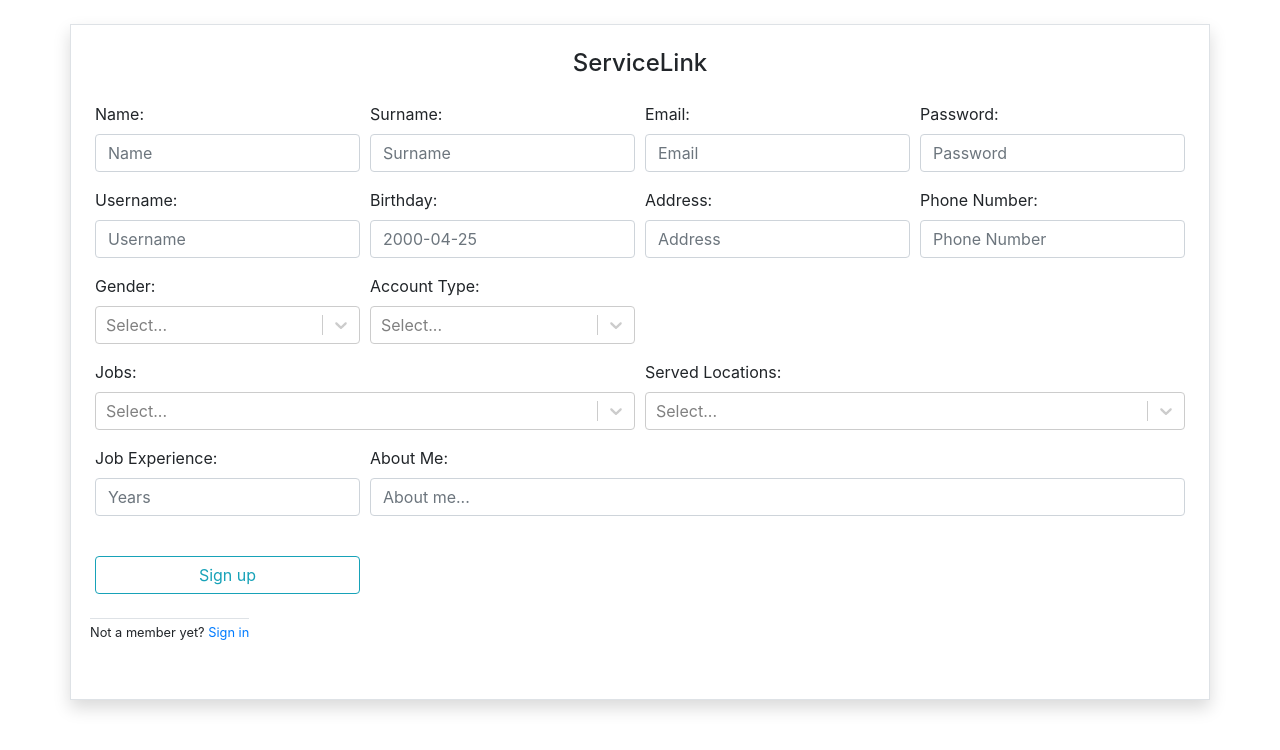
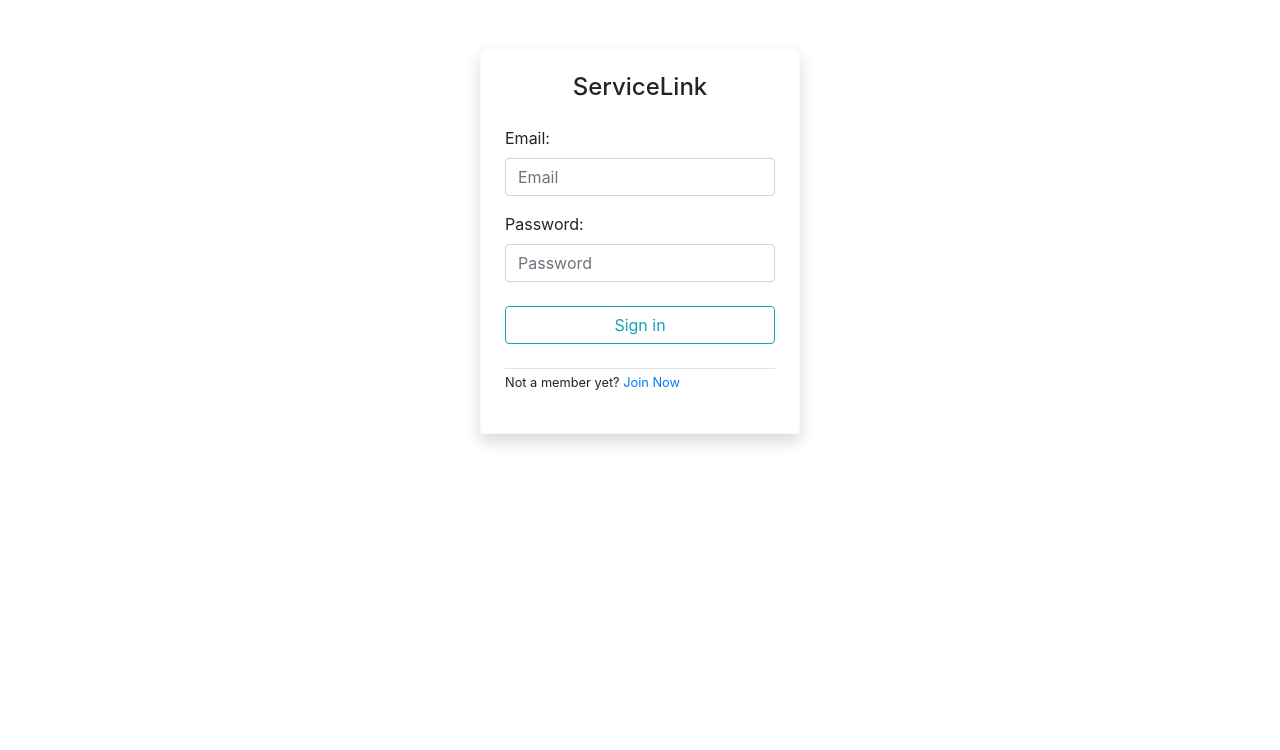
Before and after one commit to AndreasErodotou/ptixiaki, a React (Create React App) app in the folder src/main/frontend_ptixiakis/ptixiaki/: page / in a window 1280 px wide. Shown: the top 750 px of the page. Built offline with nearby package versions, Linux system fonts and the light colour scheme.

Commit message:
href bug fixed & in signup professional fileds are hidden from customers

```diff
--- a/src/main/frontend_ptixiakis/ptixiaki/src/App.js
+++ b/src/main/frontend_ptixiakis/ptixiaki/src/App.js
@@ -4,11 +4,11 @@ import Signin from './Forms/Signin/Signin';
 import Signup from './Forms/Signup/Signup';
 
 const Welcome = (props)=> {
-
+  console.log("user: "+props.user)
   return (
     <div>
-      Welcome <strong>{props.user.email}</strong>!
-      <a href="http://localhost:3000/signin" onClick={props.onSignOut}>Sign out</a>
+      Welcome <strong>{props.user.email}</strong>! <b></b>
+      <a href="javascript:void(0);" onClick={props.onSignOut}>Sign out</a>
     </div>
   )
 }
@@ -19,17 +19,16 @@ class App extends Component{
 
     this.state = {
       user: null,
-      // user: {accountType: "Customer"},
-      isLoginOpen: false,
-      isRegisterOpen: true,
+      isLoginOpen: true,
+      isRegisterOpen: false,
     }
   }
 
   signIn(email, password) {
       this.setState({
         user: {
-          email,
-          password,
+          "email"   : email,
+          "password": password
         },
       isLoginOpen: false,
       isRegisterOpen: false
@@ -40,36 +39,37 @@ class App extends Component{
     accountType, jobs, servedLoc, jobExp, aboutMe)    {
       this.setState({
         user: {
-          name,
-          surname,
-          username,
-          email,
-          password,
-          birthday,
-          address,
-          phoneNum,
-          gender,
-          accountType,
-          jobs,
-          servedLoc,
-          jobExp,
-          aboutMe
+          "name"        :   name,
+          "surname"     :   surname,
+          "username"    :   username,
+          "email"       :   email,
+          "password"    :   password,
+          "birthday"    :   birthday,
+          "address"     :   address,
+          "phoneNum"    :   phoneNum,
+          "gender"      :   gender,
+          "accountType" :   accountType,
+          "jobs"        :   jobs,
+          "servedLoc"   :   servedLoc,
+          "jobExp"      :   jobExp,
+          "aboutMe"     :   aboutMe
         },
       })
   }
 
-  // changeAccountType(accountType){
-  //   this.setState({
-  //     ...this.state.user, accountType
-  //   })
-  // }
+  changeAccountType(accountType){
+    this.setState({user: {
+      ...this.state.user, accountType : accountType.label}
+    })
+    // console.log("changeAccTypeState:"+this.state)
+  }
 
   signOut() {
-    this.setState({user: null})
+    this.setState({user: null,
+                  isLoginOpen: true})
   }
 
   changeToSignUp(){
-    console.log("ime stin change to sign up")
     this.setState({
       isLoginOpen: false,
       isRegisterOpen: true
@@ -77,7 +77,6 @@ class App extends Component{
   }
 
   changeToSignIn(){
-    console.log("ime stin change to sign in")
     this.setState({
       isLoginOpen: true,
       isRegisterOpen: false
@@ -93,22 +92,22 @@ class App extends Component{
     if(this.state.isLoginOpen){
       s_in=(
         <Signin
-        onSignIn={this.signIn.bind(this)}
-        onChangeToSignUp={this.changeToSignUp.bind(this)}
+        onSignIn={ this.signIn.bind(this) }
+        onChangeToSignUp={ this.changeToSignUp.bind(this) }
         />)
     }else if(this.state.isRegisterOpen){
       s_up=(
         <Signup
-        onSignup={this.signUp.bind(this)}
-        onChangeToSignIn={this.changeToSignIn.bind(this)}
-        // onChangeAccountType={this.changeAccountType.bind(this)}
-        // accountType={this.state.user.accountType}
+        onSignup={ this.signUp.bind(this) }
+        onChangeToSignIn={ this.changeToSignIn.bind(this) }
+        onChangeAccountType={ this.changeAccountType.bind(this) }
+        accountType={ (this.state.user)? this.state.user.accountType : "" }
         />)
     }else{
       welc=(
         <Welcome
-        user={this.state.user}
-        onSignOut={this.signOut.bind(this)}
+        user={ this.state.user }
+        onSignOut={ this.signOut.bind(this) }
         />)
     }
 
--- a/src/main/frontend_ptixiakis/ptixiaki/src/Forms/Signin/Signin.js
+++ b/src/main/frontend_ptixiakis/ptixiaki/src/Forms/Signin/Signin.js
@@ -3,18 +3,10 @@ import '../../../node_modules/bootstrap/dist/css/bootstrap.min.css';
 
 
 class Signin extends React.Component{
-    handleSignIn(e) {
-        e.preventDefault()
+    handleSignIn() {
         let email = this.refs.email.value
         let password = this.refs.password.value
-        console.log("change to sign up: "+this.props.onChangeToSignUp)
-        console.log("on sign in"+this.props.onSignIn)
         this.props.onSignIn(email, password)
-    }
-
-    gotoSignUp(e){
-        e.preventDefault()
-        this.props.onChangeToSignUp()
     }
 
     render() {
@@ -40,8 +32,8 @@ class Signin extends React.Component{
 
                         <div className="md-form form-group border-top">
                             <p>
-                                <small>Not a member yet?
-                                    <a href="http://localhost:3000/signup" onClick={this.gotoSignUp.bind(this)}> Join Now </a>
+                                <small>Not a member yet?  <b></b>
+                                    <a href="javascript:void(0);" onClick={this.props.onChangeToSignUp}>Join Now </a>
                                 </small>
                             </p>
                         </div>
--- a/src/main/frontend_ptixiakis/ptixiaki/src/Forms/Signup/Signup.js
+++ b/src/main/frontend_ptixiakis/ptixiaki/src/Forms/Signup/Signup.js
@@ -55,17 +55,6 @@ class Signup extends React.Component{
             phoneNum, gender, accountType, jobs, servedLoc, jobExp, aboutMe)
     }
 
-    gotoSignIn(e){
-        e.preventDefault()
-        this.props.onChangeToSignIn()
-    }
-
-    // addExtraFiledsForProfAcc(e){
-    //     e.preventDefault()
-    //     if(this.refs.accountType.state.value.label==="Professional"){
-    //         this.props.onChangeAccountType()
-    //     }
-    // }
 
     render() {
         return (
@@ -154,14 +143,14 @@ class Signup extends React.Component{
                     <div className="col-md-3">
                         <div className="form-group">
                             <label className="control-label" > Account Type: </label>
-                            <Select /*onchange={this.addExtraFiledsForProfAcc.bind(this)}*/ ref="accountType" options={ AccountType } />
+                            <Select onChange={this.props.onChangeAccountType} ref="accountType" options={ AccountType } />
                         </div>
                     </div>
 
                 </div>
 
                 {
-                (true /*this.props.AccountType==="Professional"*/) ?
+                (this.props.accountType==="Professional") ?
                 <div>
                     <div className="form-row">
 
@@ -200,22 +189,24 @@ class Signup extends React.Component{
 
                     </div>
 
-                    <div className="form-row">
-                        <div className="col-md-3">
-                            <div className="form-group">
-                                <button className="btn btn-outline-info btn-rounded btn-block my-4 waves-effect z-depth-0" type="submit">Sign up</button>
-                            </div>
-                        </div>
-                    </div>
+
                 </div>
                 : <div></div>
                 }
 
                 <div className="form-row">
+                    <div className="col-md-3">
+                        <div className="form-group">
+                            <button className="btn btn-outline-info btn-rounded btn-block my-4 waves-effect z-depth-0" type="submit">Sign up</button>
+                        </div>
+                    </div>
+                </div>
+
+                <div className="form-row">
                         <div className="md-form form-group border-top">
                             <p>
-                                <small>Not a member yet?
-                                    <a href="http://localhost:3000/signin" onClick={this.gotoSignIn.bind(this)}> Sign in </a>
+                                <small>Not a member yet?  <b></b>
+                                    <a href="javascript:void(0);" onClick={this.props.onChangeToSignIn} >Sign in </a>
                                 </small>
                             </p>
                         </div>
```
